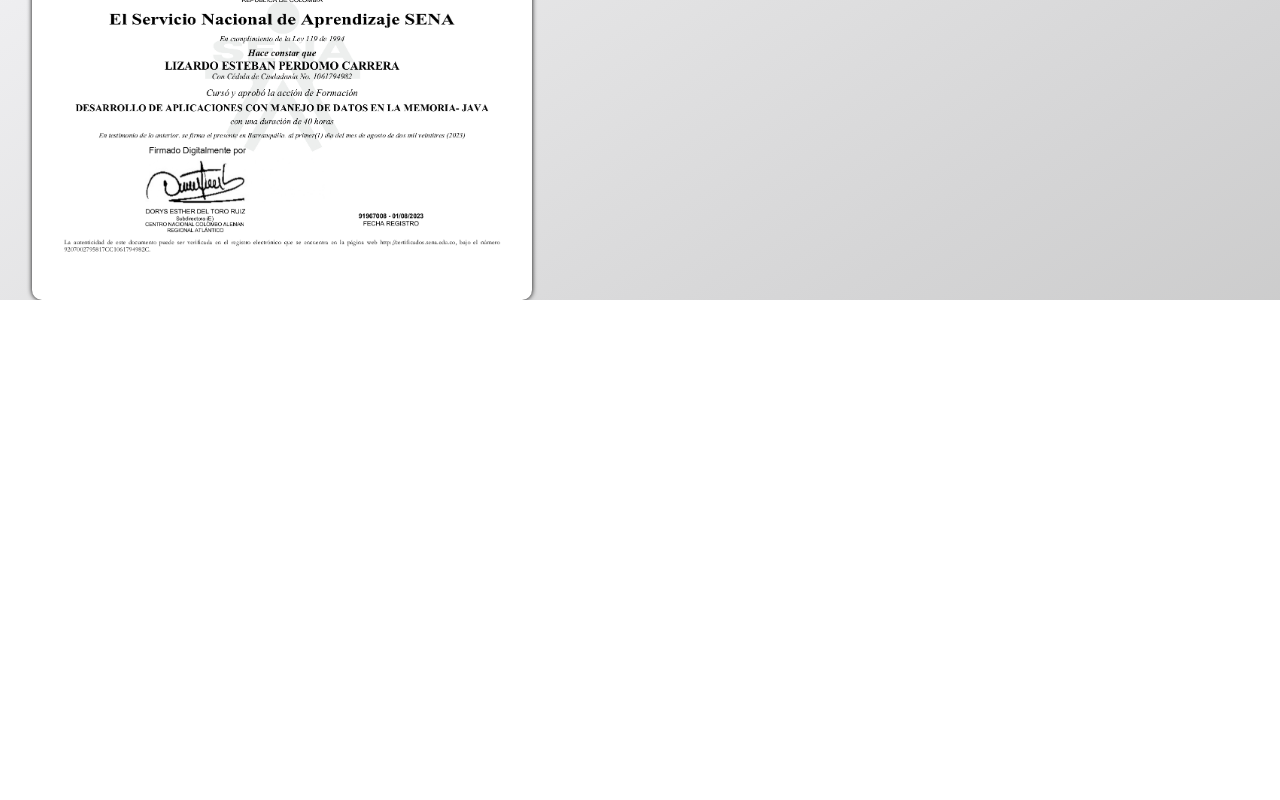
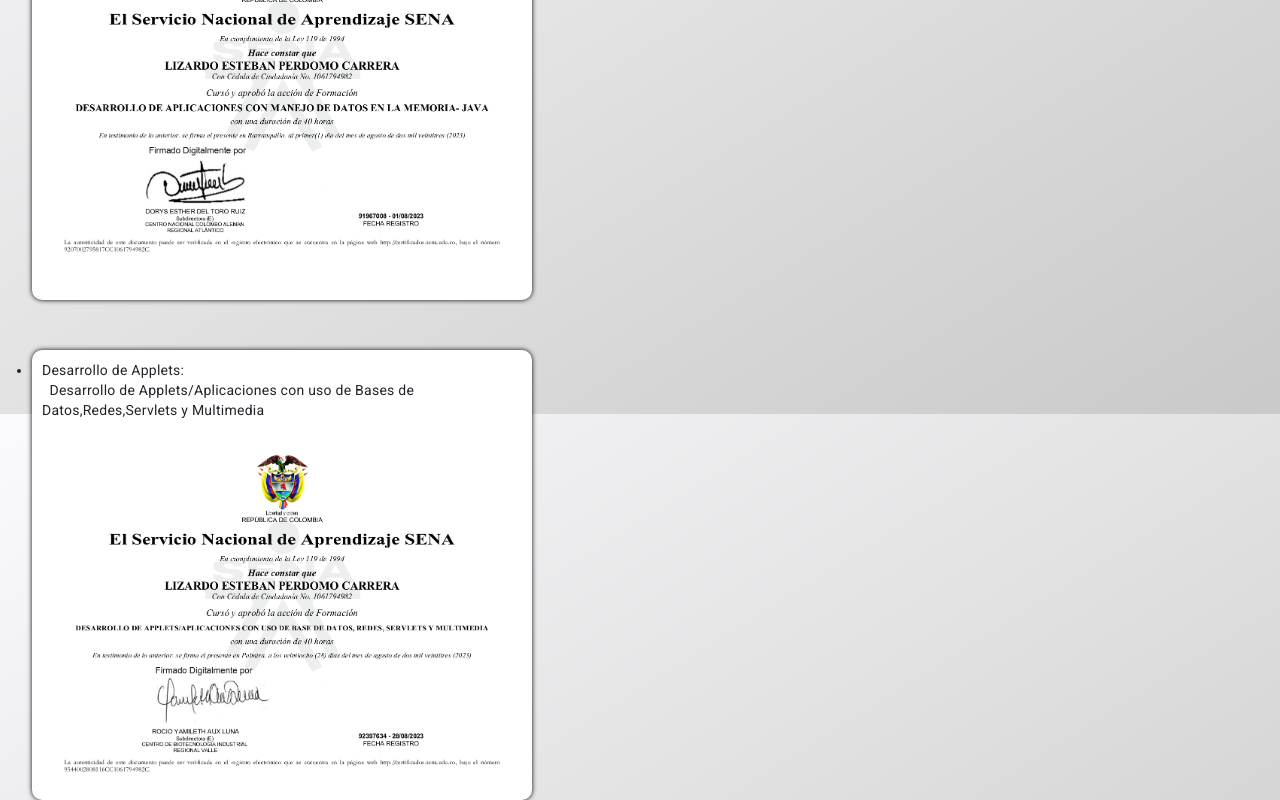
Before and after one commit to programer96-bot/portfolio, an Angular app: page /AppliedStudies in a window 1280 px wide. Shown: the part 2786-3586 px from the top of the page. Before the commit the page ends 3086 px from the top, so only its background shows below. Built offline with nearby package versions, Linux system fonts and the light colour scheme.

Commit message:
cambio Servlets

```diff
--- a/src/app/Servicios/servicios.service.ts
+++ b/src/app/Servicios/servicios.service.ts
@@ -21,6 +21,7 @@
         new Estudio("Universidad Java", "Aprende Java Desde Cero a Experto", "../../assets/img/universidadJava.jpg"),
         new Estudio("AWS PRACTITIONER", "AWS CLOUD PRACTITIONER", "../../assets/img/AWS.jpg"),
         new Estudio("Desarrollo de Aplicaciones con Manejo de Datos JAVA", "Desarrollo de Aplicaciones con Manejo de Datos en la Memoria-JAVA", "../../assets/img/DesarrolloAplicaciones.jpg"),
+        new Estudio("Desarrollo de Applets", "Desarrollo de Applets/Aplicaciones con uso de Bases de Datos,Redes,Servlets y Multimedia", "../../assets/img/appletsRedes.jpg"),
 
   ];
 }
--- a/src/app/componentes/estudios/estudios.component.ts
+++ b/src/app/componentes/estudios/estudios.component.ts
@@ -20,6 +20,4 @@
     this.estudios = this.servicioCursos.getArregloEstudio();
     console.log(this.servicioCursos.getArregloEstudio);
   }
-
-
 }
```
Also changed, not shown: src/assets/img/appletsRedes.jpg (added).
